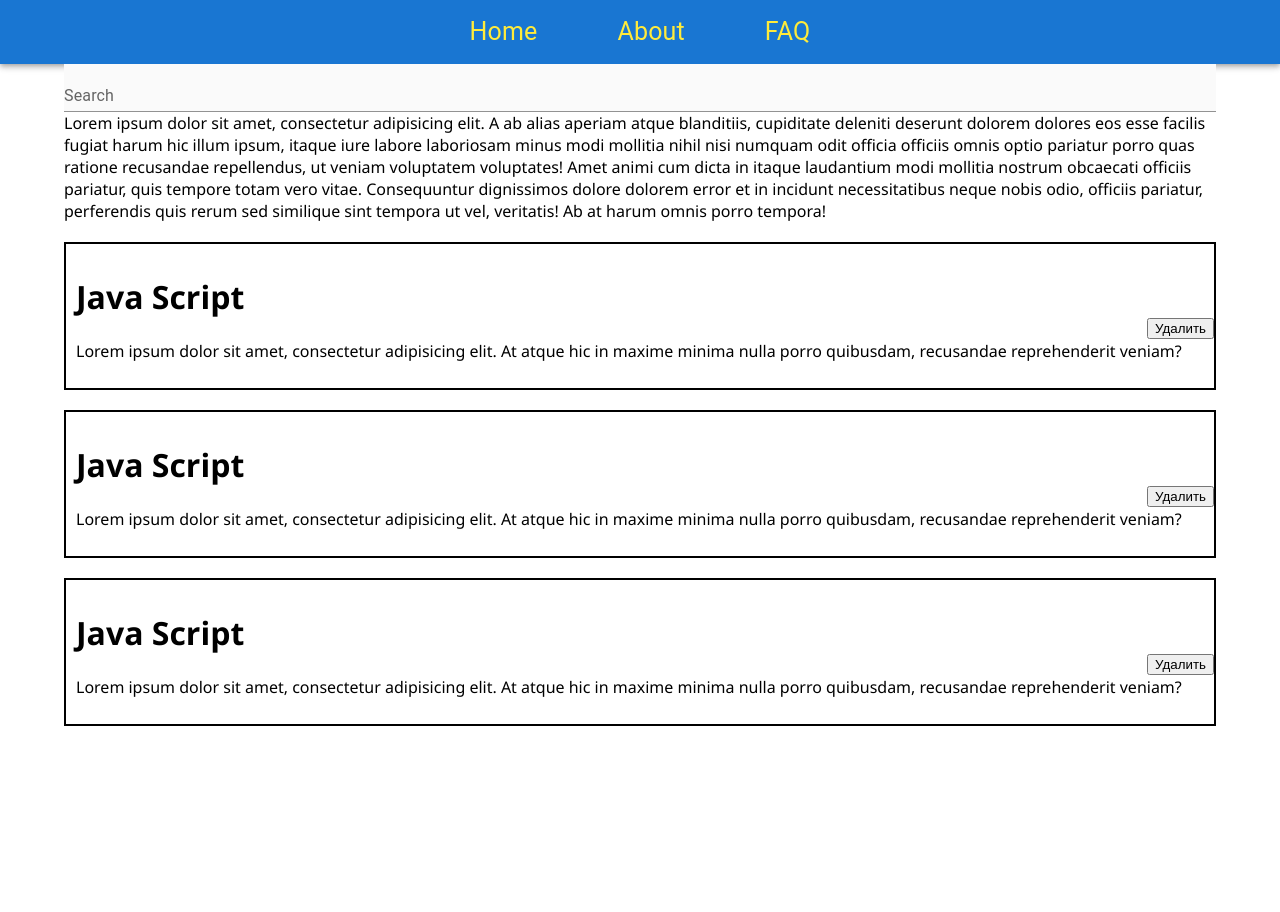
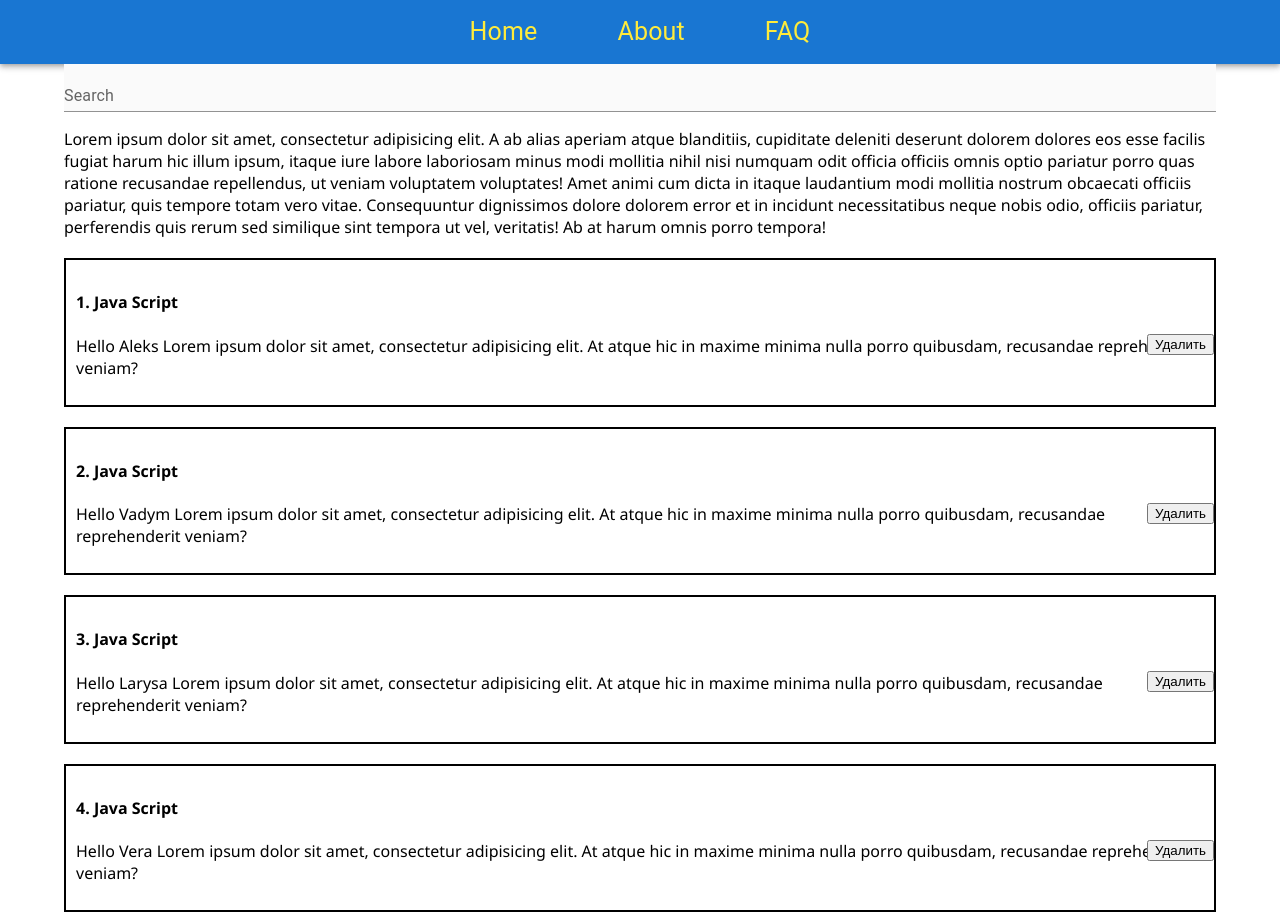
Before and after one commit to shpaksasha/NewProject, a React (Create React App) app: page / in a window 1280 px wide. Before the commit the page ends 864 px from the top, so only its background shows below. Built offline with nearby package versions, Linux system fonts and the light colour scheme.

Commit message:
add props on page home, component Post

```diff
--- a/src/components/Post/post.js
+++ b/src/components/Post/post.js
@@ -2,13 +2,14 @@ import React from 'react';
 import {useStyles} from "./post.styles"
 
 
-const Post = () => {
+const Post = (props) => {
+    // console.log(props)
     const classes = useStyles();
     return (
         <div className={classes.root}>
             <div className={classes.description}>
-                <h1>Java Script</h1>
-                <p>Lorem ipsum dolor sit amet, consectetur adipisicing elit. At atque hic in maxime minima nulla porro
+                <h4>{props.post.id}. {props.post.title}</h4>
+                <p>{props.post.body} Lorem ipsum dolor sit amet, consectetur adipisicing elit. At atque hic in maxime minima nulla porro
                     quibusdam, recusandae reprehenderit veniam?</p>
             </div>
             <div className={classes.button}>
--- a/src/pages/Home/home.js
+++ b/src/pages/Home/home.js
@@ -3,6 +3,7 @@ import {Post} from "../../components/Post/post";
 
 const Home = () => (
         <div>
+            <p>
             Lorem ipsum dolor sit amet, consectetur adipisicing elit. A ab alias aperiam atque blanditiis, cupiditate
             deleniti deserunt dolorem dolores eos esse facilis fugiat harum hic illum ipsum, itaque iure labore
             laboriosam minus modi mollitia nihil nisi numquam odit officia officiis omnis optio pariatur porro quas
@@ -10,9 +11,11 @@ const Home = () => (
             modi mollitia nostrum obcaecati officiis pariatur, quis tempore totam vero vitae. Consequuntur dignissimos
             dolore dolorem error et in incidunt necessitatibus neque nobis odio, officiis pariatur, perferendis quis
             rerum sed similique sint tempora ut vel, veritatis! Ab at harum omnis porro tempora!
-            <Post/>
-            <Post/>
-            <Post/>
+               </p>
+            <Post post={{id: 1, title: 'Java Script', body: 'Hello Aleks'}}/>
+            <Post post={{id: 2, title: 'Java Script', body: 'Hello Vadym'}}/>
+            <Post post={{id: 3, title: 'Java Script', body: 'Hello Larysa'}}/>
+            <Post post={{id: 4, title: 'Java Script', body: 'Hello Vera'}}/>
         </div>
 );
 
```
